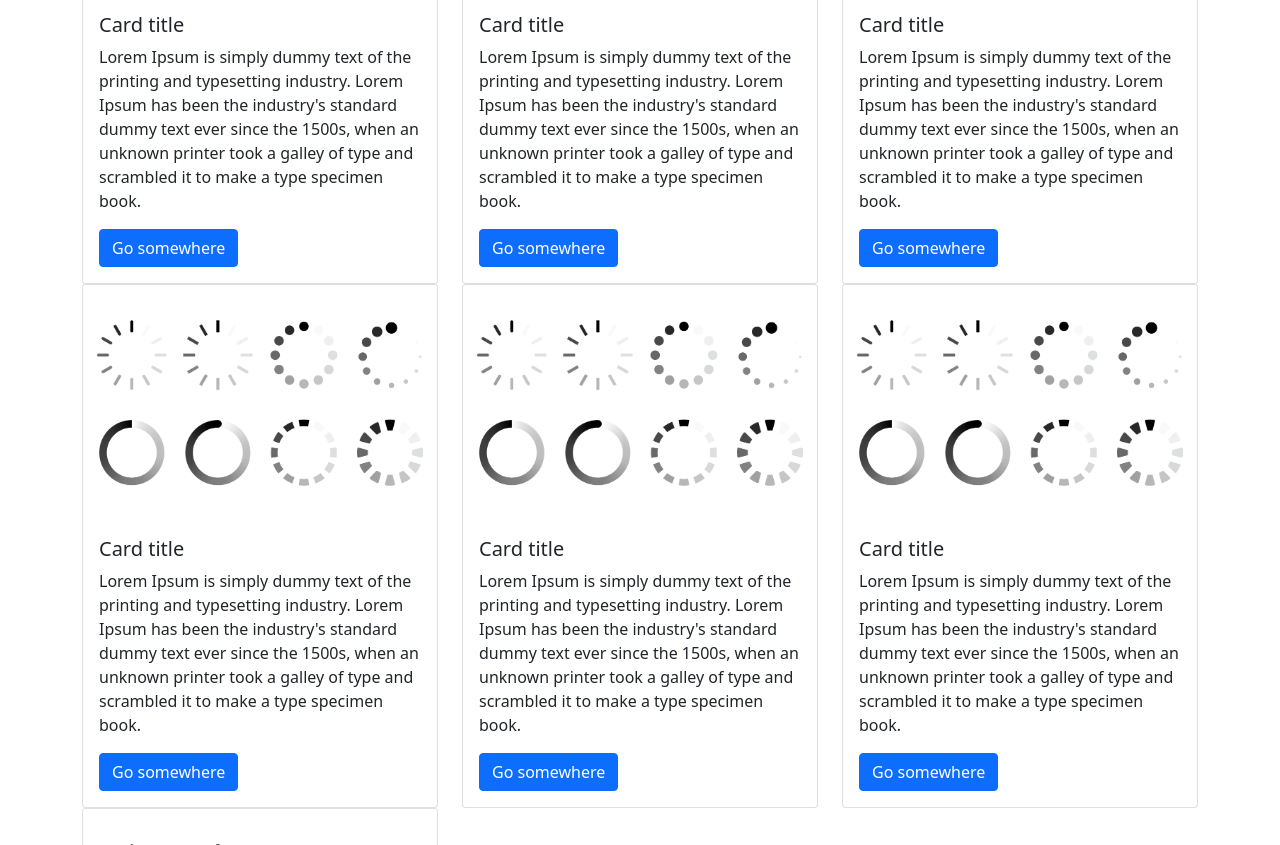
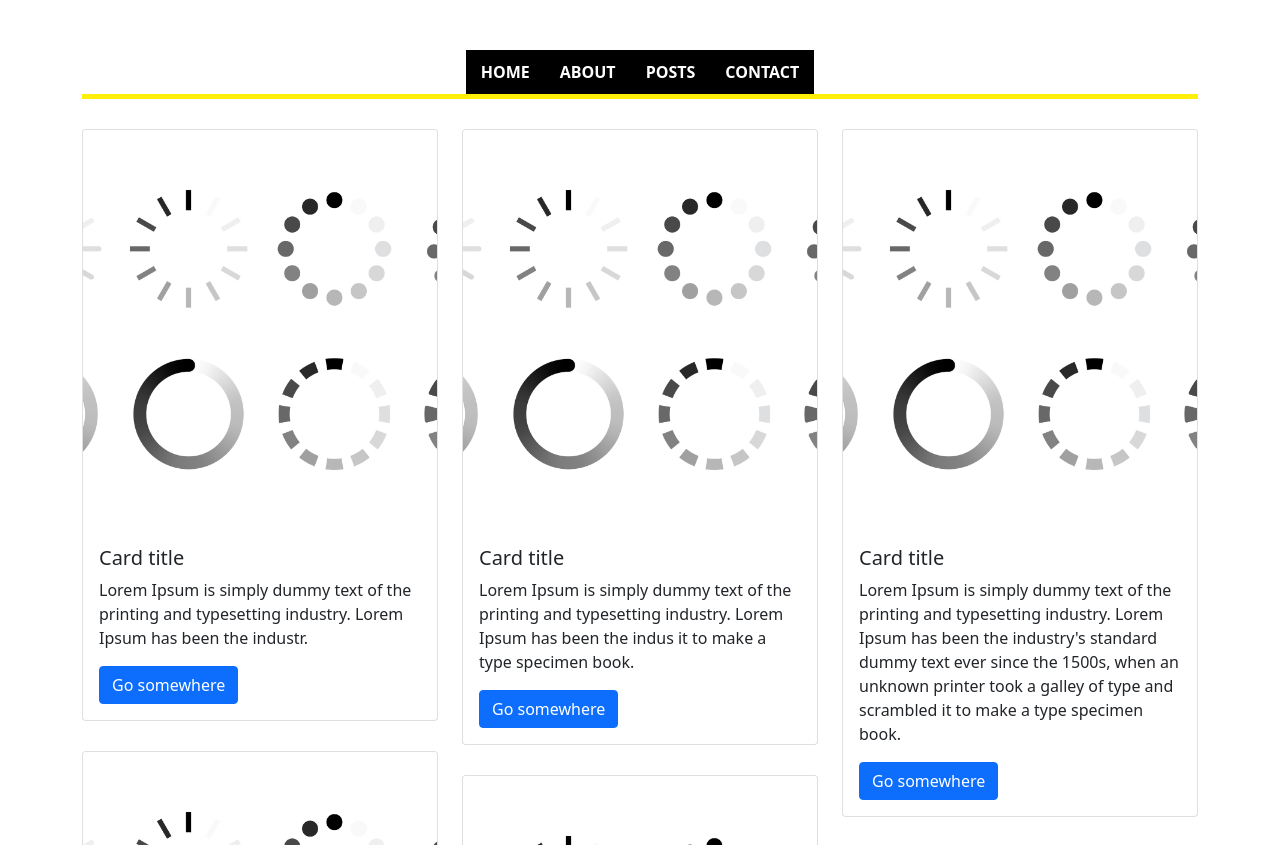
Before and after one commit to gileaddias/top7mais-Vers-o2, a plain HTML site: page index.html in a window 1280 px wide. Shown: the part 240-1085 px from the top of the page. Drawn offline with nearby package versions, Linux system fonts and the light colour scheme.

Commit message:
Criando Folhas de Estilos e Adicinando imagens

```diff
--- /dev/null
+++ b/footer.css
@@ -0,0 +1,12 @@
+/*footer*/
+
+.footer{
+    width: 100%;
+    padding: 30px 0;
+    display: flex;
+    justify-content: center;
+    background-color: #000;
+    color: #fff;
+    font-family: 'Vidaloka' serif;
+    margin-top: 50px;
+}
--- /dev/null
+++ b/header.css
@@ -0,0 +1,54 @@
+/*header*/
+
+.header {
+    display: block;
+    padding: 30px 0 0 0;
+}
+
+.header .container {
+    display: flex;
+    flex-direction: column;
+    align-items: center;
+}
+
+.header .logo{
+    font-size: 3em;
+    background-color: #000;
+    color: rgb(255, 239, 8);
+    padding: 15px 30px;
+    margin-bottom: 1.5em;
+}
+
+.header .nav{
+    width: 100%;
+    display: block;
+    border-bottom: 5px solid rgb(255, 239, 8);
+}
+
+.header .nav .menu{
+    display: flex;
+    align-items: center;
+    justify-content: center;
+    margin: 0;
+    padding: 0;
+}
+
+.header .nav .menu li{
+    display: block;
+}
+
+.header .nav .menu li a{
+    display: block;
+    padding: 10px 15px;
+    text-transform: uppercase;
+    text-decoration: none;
+    background-color: #000;
+    color: #fff;
+    font-weight: bold;
+    transition: ease .4s;
+}
+
+.header .nav .menu li a:hover{
+    background-color: rgb(255, 239, 8);
+    color: #000;
+}
--- a/index.html
+++ b/index.html
@@ -9,8 +9,57 @@
     <link rel="stylesheet" href="style.css">
 </head>
 <body>
+    <header class="header">
         <div class="container">
-        <div class="row">
+            <h1 class="logo title">Top 7 Mais</h1>
+
+            <nav class="nav">
+                <ul class="menu">
+                    <li class="item">
+                        <a href="" class="link">Home</a>
+                    </li>
+                    <li class="item">
+                        <a href="" class="link">About</a>
+                    </li>
+                    <li class="item">
+                        <a href="" class="link">Posts</a>
+                    </li>
+                    <li class="item">
+                        <a href="" class="link">Contact</a>
+                    </li>
+                </ul>
+            </nav>
+        </div>
+
+    </header>
+    <main>
+        <section>
+            <div class="container">
+                <div class="row" data-masonry='{"percentPosition": true}'>
+                    <div class="col-lg-4 col-md-6 col-6">
+                        <div class="card">
+                            <img src="./img/imagem01.jpg" class="card-img-top card-v" alt="">
+                            <div class="card-body">
+                                <h5 class="card-title">Card title</h5>
+                                <p class="card-text">Lorem Ipsum is simply dummy text of the printing and typesetting industry.
+                                    Lorem Ipsum has been the industr.</p>
+                                <a href="#" class="btn btn-primary">Go somewhere</a>
+                            </div>
+                        </div>
+                    </div>
+
+                    <div class="col-lg-4 col-md-6 col-6">
+                        <div class="card">
+                            <img src="./img/imagem01.jpg" class="card-img-top card-v" alt="">
+                            <div class="card-body">
+                                <h5 class="card-title">Card title</h5>
+                                <p class="card-text">Lorem Ipsum is simply dummy text of the printing and typesetting industry.
+                                    Lorem Ipsum has been the indus it to make a type specimen book.</p>
+                                <a href="#" class="btn btn-primary">Go somewhere</a>
+                            </div>
+                        </div>
+                    </div>
+
                     <div class="col-lg-4 col-md-6 col-6">
                         <div class="card">
                             <img src="./img/imagem01.jpg" class="card-img-top card-v" alt="">
@@ -18,6 +67,18 @@
                                 <h5 class="card-title">Card title</h5>
                                 <p class="card-text">Lorem Ipsum is simply dummy text of the printing and typesetting industry.
                                     Lorem Ipsum has been the industry's standard dummy text ever since the 1500s, when an
+                                    unknown printer took a galley of type and scrambled it to make a type specimen book.</p>
+                                <a href="#" class="btn btn-primary">Go somewhere</a>
+                            </div>
+                        </div>
+                    </div>
+
+                    <div class="col-lg-4 col-md-6 col-6">
+                        <div class="card">
+                            <img src="./img/imagem01.jpg" class="card-img-top card-v" alt="">
+                            <div class="card-body">
+                                <h5 class="card-title">Card title</h5>
+                                <p class="card-text">Lorem Ipsum is sit ever since the 1500s, when an
                                     unknown printer took a galley of type and scrambled it to make a type specimen book.</p>
                                 <a href="#" class="btn btn-primary">Go somewhere</a>
                             </div>
@@ -43,7 +104,7 @@
                             <div class="card-body">
                                 <h5 class="card-title">Card title</h5>
                                 <p class="card-text">Lorem Ipsum is simply dummy text of the printing and typesetting industry.
-                            Lorem Ipsum has been the industry's standard dummy text ever since the 1500s, when an
+                                    Lorem Ipsum has beet ever since the 1500s, when an
                                     unknown printer took a galley of type and scrambled it to make a type specimen book.</p>
                                 <a href="#" class="btn btn-primary">Go somewhere</a>
                             </div>
@@ -53,45 +114,7 @@
                     <div class="col-lg-4 col-md-6 col-6">
                         <div class="card">
                             <img src="./img/imagem01.jpg" class="card-img-top card-v" alt="">
-                    <div class="card-body">
-                        <h5 class="card-title">Card title</h5>
-                        <p class="card-text">Lorem Ipsum is simply dummy text of the printing and typesetting industry.
-                            Lorem Ipsum has been the industry's standard dummy text ever since the 1500s, when an
-                            unknown printer took a galley of type and scrambled it to make a type specimen book.</p>
-                        <a href="#" class="btn btn-primary">Go somewhere</a>
-                    </div>
-                </div>
-            </div>
-
-            <div class="col-lg-4 col-md-6 col-6">
-                <div class="card">
-                    <img src="./img/imagem01.jpg" class="card-img-top card-v" alt="">
-                    <div class="card-body">
-                        <h5 class="card-title">Card title</h5>
-                        <p class="card-text">Lorem Ipsum is simply dummy text of the printing and typesetting industry.
-                            Lorem Ipsum has been the industry's standard dummy text ever since the 1500s, when an
-                            unknown printer took a galley of type and scrambled it to make a type specimen book.</p>
-                        <a href="#" class="btn btn-primary">Go somewhere</a>
-                    </div>
-                </div>
-            </div>
-
-            <div class="col-lg-4 col-md-6 col-6">
-                <div class="card">
-                    <img src="./img/imagem01.jpg" class="card-img-top card-v" alt="">
-                    <div class="card-body">
-                        <h5 class="card-title">Card title</h5>
-                        <p class="card-text">Lorem Ipsum is simply dummy text of the printing and typesetting industry.
-                            Lorem Ipsum has been the industry's standard dummy text ever since the 1500s, when an
-                            unknown printer took a galley of type and scrambled it to make a type specimen book.</p>
-                        <a href="#" class="btn btn-primary">Go somewhere</a>
-                    </div>
-                </div>
-            </div>
-
-            <div class="col-lg-4 col-md-6 col-6">
-                <div class="card">
-                    <img src="./img/imagem01.jpg" class="card-img-top card-v" alt="">
+                            <div class="card-body">" alt="">
                             <div class="card-body">
                                 <h5 class="card-title">Card title</h5>
                                 <p class="card-text">Lorem Ipsum is simply dummy text of the printing and typesetting industry.
@@ -105,6 +128,11 @@
 
                 </div>
             </div>
+        </section>
+    </main>
+    <footer class="footer">
+        <span><span>Top 7 Mais</span></span>
+    </footer>
 
     <script src="https://cdn.jsdelivr.net/npm/masonry-layout@4.2.2/dist/masonry.pkgd.min.js"></script>
 </body>
--- a/style.css
+++ b/style.css
@@ -0,0 +1,43 @@
+@import url('https://fonts.googleapis.com/css2?family=Poppins:ital,wght@0,100;0,200;0,300;0,400;0,500;0,600;0,700;0,800;0,900;1,100;1,200;1,300;1,400;1,500;1,600;1,700;1,800;1,900&display=swap');
+@import "header.css";
+@import "footer.css";
+
+*{
+    margin: 0;
+    padding: 0;
+    box-sizing: border-box;
+}
+
+body{
+    font-family: 'Poppins' sans-serif;
+    padding-top: 100px;
+    padding-bottom: 100px;
+}
+
+
+/*card-v para imagens no formato retrato*/
+.card{
+    margin-top: 30px;
+}
+
+.card img{
+    object-fit: cover;
+    object-position: center top;
+    width: 100%;
+    height: 250px;
+}
+
+.card img.card-v{
+    width: 100%;
+    height: 400px;
+}
+
+@media (max-width: 991.98px) {
+    .card img{
+        height: 150px;
+    }
+
+    .card img.card-v{
+        height:  250px;
+    }
+}
```
Lines whose indentation alone changed are shown as unchanged.
